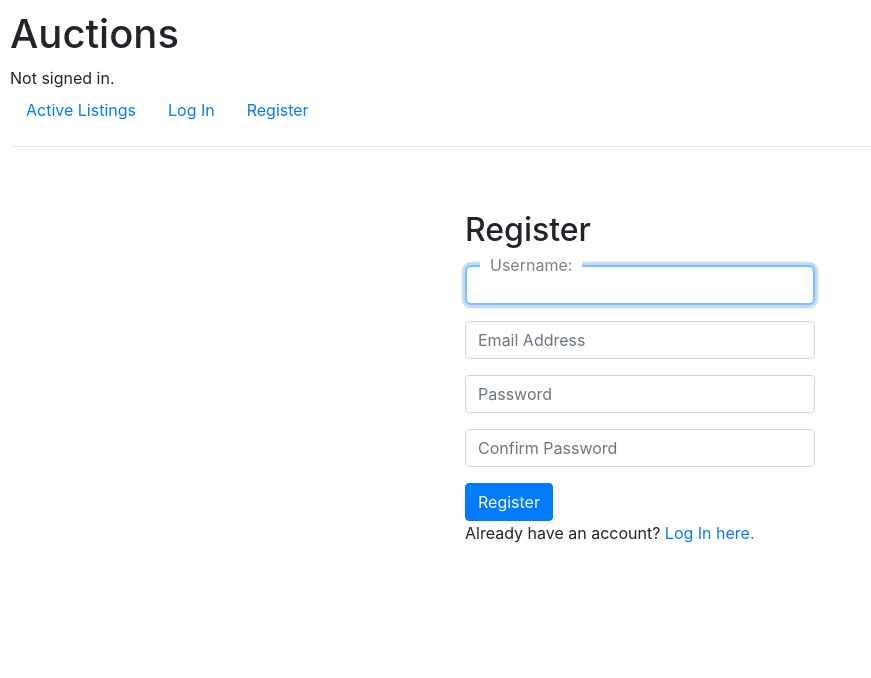
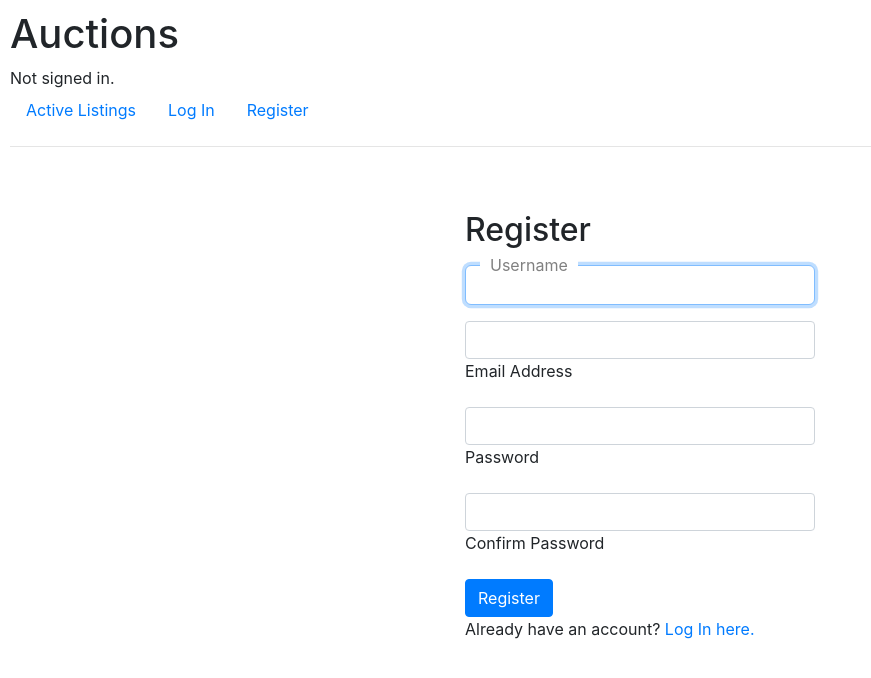
Before and after one commit to thomasmbatha/commerce, a Django app: page /register in a window 1280 px wide. Shown: the top 678 px of the page, without its empty margins (0-871 px from the left). Run offline with Django 3.2, Linux system fonts and the light colour scheme; some libraries are stand-ins or nearby versions.

Commit message:
register, labels

```diff
--- a/auctions/static/auctions/styles.css
+++ b/auctions/static/auctions/styles.css
@@ -32,7 +32,7 @@ input.form-control.is-invalid:focus {
     border-radius: 6px;
     font-size: 18px;
     padding: 0 15px;
-    border: 2px solid black;
+    border: 1px solid #cac8c8;
     background: transparent;
     outline: none;
     color: black;
--- a/auctions/templates/auctions/register.html
+++ b/auctions/templates/auctions/register.html
@@ -14,22 +14,25 @@
                 {% csrf_token %}
                 <div class="form-group input-field">
                     <input class="form-control bg-white {% if username_error %}is-invalid{% endif %}" id="username-input" autofocus type="text" name="username">
-                    <label for="username">Username:</label>
+                    <label for="username">Username</label>
                     {% if username_error %}
                         <div class="username_error">{{ username_error }}</div>
                     {% endif %}
                 </div>
                 <div class="form-group">
-                    <input class="form-control" type="email" name="email" placeholder="Email Address">
+                    <input class="form-control" type="email" name="email">
+                    <label for="username">Email Address</label>
                 </div>
                 <div class="form-group">
-                    <input class="form-control {% if password_error %}is-invalid{% endif %}" type="password" name="password" placeholder="Password">
+                    <input class="form-control {% if password_error %}is-invalid{% endif %}" type="password" name="password">
+                    <label for="username">Password</label>
                     {% if password_error %}
                         <div class="password_error">{{ password_error }}</div>
                     {% endif %}
                 </div>
                 <div class="form-group">
-                    <input class="form-control {% if password_error %}is-invalid{% endif %}" type="password" name="confirmation" placeholder="Confirm Password">
+                    <input class="form-control {% if password_error %}is-invalid{% endif %}" type="password" name="confirmation">
+                    <label for="username">Confirm Password</label>
                     {% if password_error %}
                         <div class="password_error">{{ password_error }}</div>
                     {% endif %}
```
